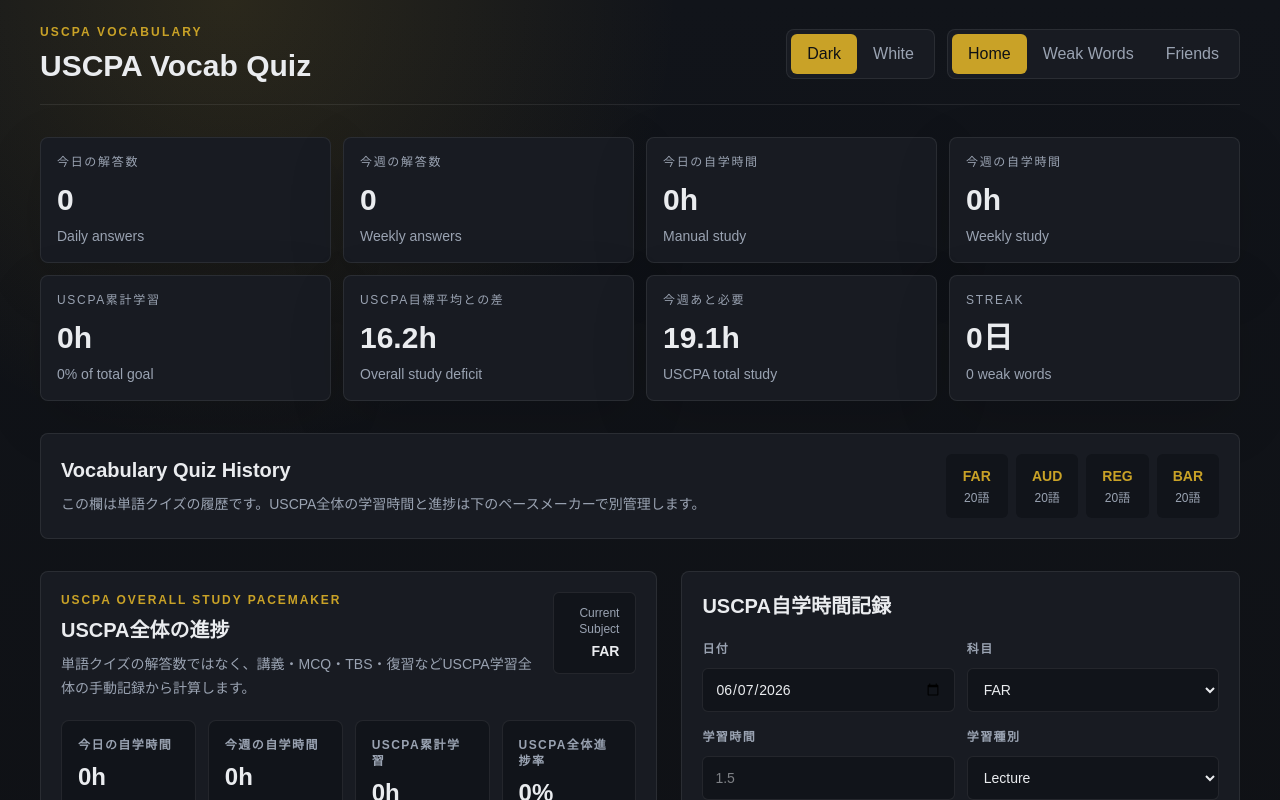
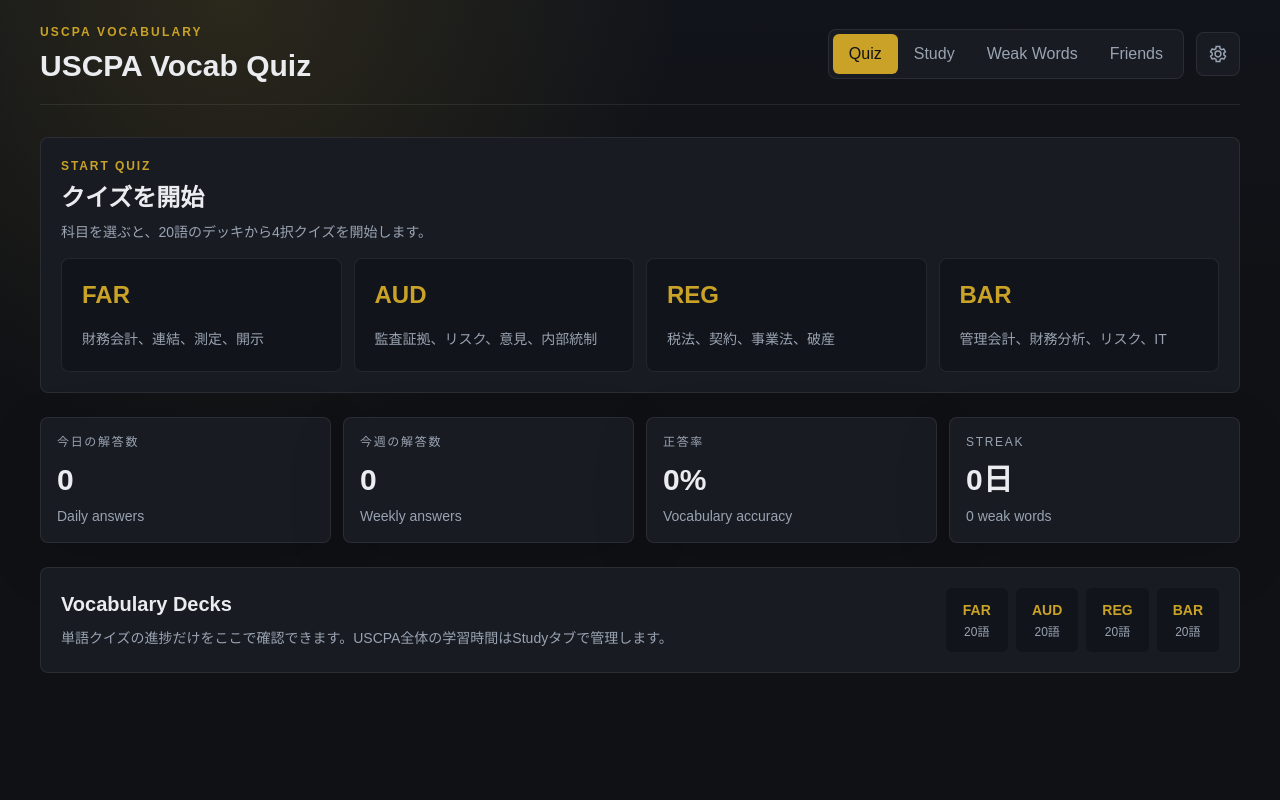
Before and after one commit to yuumaokamori015710-droid/uscpa-vocab-quiz, a Next.js app: page / in a window 1280 px wide. Shown: the top 800 px of the page. Built offline with nearby package versions, Linux system fonts and the light colour scheme.

Commit message:
Reorganize dashboard into learning tabs

```diff
--- a/src/app/page.tsx
+++ b/src/app/page.tsx
@@ -2,9 +2,11 @@
 
 import { useEffect, useMemo, useState } from "react";
 import { AppShell } from "@/components/AppShell";
+import type { AppView } from "@/components/AppShell";
 import { FriendsPanel } from "@/components/FriendsPanel";
 import { QuizPanel } from "@/components/QuizPanel";
 import { ResultPanel } from "@/components/ResultPanel";
+import { SettingsPanel } from "@/components/SettingsPanel";
 import { StatCard } from "@/components/StatCard";
 import { StudyDashboard } from "@/components/StudyDashboard";
 import { SubjectPicker } from "@/components/SubjectPicker";
@@ -14,10 +16,10 @@
 import { useLearningStore } from "@/store/useLearningStore";
 import type { Friend, Subject, Word } from "@/types";
 
-type View = "home" | "quiz" | "result" | "weak" | "friends";
+type View = AppView | "quiz" | "result";
 
 export default function Home() {
-  const [view, setView] = useState<View>("home");
+  const [view, setView] = useState<View>("quizHome");
   const [words, setWords] = useState<Word[]>([]);
   const [quizWords, setQuizWords] = useState<Word[]>([]);
   const [quizSubject, setQuizSubject] = useState<Subject | "Weak">("FAR");
@@ -26,14 +28,9 @@
 
   const resetSession = useLearningStore((state) => state.resetSession);
   const getStats = useLearningStore((state) => state.getStats);
-  const getProgressSummary = useLearningStore((state) => state.getProgressSummary);
   const answers = useLearningStore((state) => state.answers);
-  const studyGoal = useLearningStore((state) => state.studyGoal);
-  const studyLogs = useLearningStore((state) => state.studyLogs);
   const stats = getStats();
-  const todayStudyHours = useLearningStore((state) => state.getTodayStudyHours());
-  const weeklyStudyHours = useLearningStore((state) => state.getWeeklyStudyHours());
-  const progress = useMemo(() => getProgressSummary(), [getProgressSummary, studyGoal, studyLogs]);
+  const weakCount = useLearningStore((state) => Object.values(state.weakWords).filter((word) => word.status !== "Mastered").length);
 
   useEffect(() => {
     setMounted(true);
@@ -44,8 +41,6 @@
     friendRepository.getWeeklyRanking(stats).then(setFriends);
   }, [answers.length, stats.accuracyRate, stats.streak, stats.weeklyAnswered]);
 
-  const weakCount = useLearningStore((state) => Object.values(state.weakWords).filter((word) => word.status !== "Mastered").length);
-
   const deckCounts = useMemo(() => {
     return words.reduce<Record<Subject, number>>(
       (acc, word) => {
@@ -55,6 +50,8 @@
       { FAR: 0, AUD: 0, REG: 0, BAR: 0 }
     );
   }, [words]);
+
+  const activeView: AppView = view === "quiz" || view === "result" ? "quizHome" : view;
 
   const startSubjectQuiz = async (subject: Subject) => {
     const subjectWords = await wordRepository.findBySubject(subject);
@@ -73,7 +70,7 @@
 
   if (!mounted) {
     return (
-      <AppShell activeView="home" onNavigate={(next) => setView(next)}>
+      <AppShell activeView="quizHome" onNavigate={(next) => setView(next)}>
         <section className="mt-8 rounded-lg border border-[var(--border)] bg-[var(--card)] p-8 text-sm text-[var(--muted)]">
           Loading...
         </section>
@@ -82,27 +79,23 @@
   }
 
   return (
-    <AppShell activeView={view === "quiz" || view === "result" ? "home" : view} onNavigate={(next) => setView(next)}>
-      {view === "home" ? (
+    <AppShell activeView={activeView} onNavigate={(next) => setView(next)}>
+      {view === "quizHome" ? (
         <>
-          <section className="mt-8 grid gap-3 sm:grid-cols-2 lg:grid-cols-4">
+          <SubjectPicker onStart={startSubjectQuiz} />
+
+          <section className="mt-6 grid gap-3 sm:grid-cols-2 lg:grid-cols-4">
             <StatCard label="今日の解答数" value={stats.todayAnswered} caption="Daily answers" />
             <StatCard label="今週の解答数" value={stats.weeklyAnswered} caption="Weekly answers" />
-            <StatCard label="今日の自学時間" value={`${todayStudyHours}h`} caption="Manual study" />
-            <StatCard label="今週の自学時間" value={`${weeklyStudyHours}h`} caption="Weekly study" />
-            <StatCard label="USCPA累計学習" value={`${progress.totalStudiedHours}h`} caption={`${progress.progressRate}% of total goal`} />
-            <StatCard label="USCPA目標平均との差" value={`${progress.deficitHours}h`} caption="Overall study deficit" />
-            <StatCard label="今週あと必要" value={`${progress.requiredThisWeekHours}h`} caption="USCPA total study" />
+            <StatCard label="正答率" value={`${stats.accuracyRate}%`} caption="Vocabulary accuracy" />
             <StatCard label="Streak" value={`${stats.streak}日`} caption={`${weakCount} weak words`} />
           </section>
 
-          <section className="mt-8 rounded-lg border border-[var(--border)] bg-[var(--card)] p-5">
-            <div className="grid gap-4 md:grid-cols-[1fr_auto] md:items-center">
+          <section className="mt-6 rounded-lg border border-[var(--border)] bg-[var(--card)] p-5">
+            <div className="flex flex-col gap-4 md:flex-row md:items-center md:justify-between">
               <div>
-                <h2 className="text-xl font-semibold text-[var(--text)]">Vocabulary Quiz History</h2>
-                <p className="mt-2 text-sm leading-6 text-[var(--muted)]">
-                  この欄は単語クイズの履歴です。USCPA全体の学習時間と進捗は下のペースメーカーで別管理します。
-                </p>
+                <h2 className="text-xl font-semibold text-[var(--text)]">Vocabulary Decks</h2>
+                <p className="mt-2 text-sm leading-6 text-[var(--muted)]">単語クイズの進捗だけをここで確認できます。USCPA全体の学習時間はStudyタブで管理します。</p>
               </div>
               <div className="grid grid-cols-4 gap-2 text-center">
                 {Object.entries(deckCounts).map(([subject, count]) => (
@@ -114,12 +107,10 @@
               </div>
             </div>
           </section>
-
-          <StudyDashboard />
-
-          <SubjectPicker onStart={startSubjectQuiz} />
         </>
       ) : null}
+
+      {view === "study" ? <StudyDashboard /> : null}
 
       {view === "quiz" ? (
         <QuizPanel
@@ -127,13 +118,14 @@
           words={quizWords}
           allWords={words}
           onFinish={() => setView("result")}
-          onCancel={() => setView("home")}
+          onCancel={() => setView("quizHome")}
         />
       ) : null}
 
-      {view === "result" ? <ResultPanel onHome={() => setView("home")} /> : null}
+      {view === "result" ? <ResultPanel onHome={() => setView("quizHome")} /> : null}
       {view === "weak" ? <WeakWordsPanel words={words} onReview={startWeakQuiz} /> : null}
       {view === "friends" ? <FriendsPanel friends={friends} /> : null}
+      {view === "settings" ? <SettingsPanel /> : null}
     </AppShell>
   );
 }
--- a/src/components/AppShell.tsx
+++ b/src/components/AppShell.tsx
@@ -4,17 +4,19 @@
 import type { ReactNode } from "react";
 import { useLearningStore } from "@/store/useLearningStore";
 
+export type AppView = "quizHome" | "study" | "weak" | "friends" | "settings";
+
 type AppShellProps = {
-  activeView: string;
-  onNavigate: (view: "home" | "weak" | "friends") => void;
+  activeView: AppView;
+  onNavigate: (view: AppView) => void;
   children: ReactNode;
 };
 
 export function AppShell({ activeView, onNavigate, children }: AppShellProps) {
   const theme = useLearningStore((state) => state.theme);
-  const setTheme = useLearningStore((state) => state.setTheme);
   const items = [
-    { id: "home", label: "Home" },
+    { id: "quizHome", label: "Quiz" },
+    { id: "study", label: "Study" },
     { id: "weak", label: "Weak Words" },
     { id: "friends", label: "Friends" }
   ] as const;
@@ -30,26 +32,13 @@
           <p className="text-xs font-semibold uppercase tracking-[0.18em] text-[var(--accent)]">USCPA Vocabulary</p>
           <h1 className="mt-2 text-2xl font-semibold text-[var(--text)] sm:text-3xl">USCPA Vocab Quiz</h1>
         </div>
-        <div className="flex flex-col gap-3 sm:flex-row sm:items-center">
-          <div className="flex rounded-lg border border-[var(--border)] bg-[var(--card)] p-1">
-            {(["dark", "light"] as const).map((mode) => (
-              <button
-                key={mode}
-                onClick={() => setTheme(mode)}
-                className={`h-10 rounded-md px-4 text-sm font-medium transition ${
-                  theme === mode ? "bg-[var(--accent)] text-[var(--background)]" : "text-[var(--muted)] hover:bg-[var(--hover)] hover:text-[var(--text)]"
-                }`}
-              >
-                {mode === "dark" ? "Dark" : "White"}
-              </button>
-            ))}
-          </div>
-          <nav className="flex w-full rounded-lg border border-[var(--border)] bg-[var(--card)] p-1 sm:w-auto">
+        <div className="flex items-center gap-3">
+          <nav className="grid flex-1 grid-cols-4 rounded-lg border border-[var(--border)] bg-[var(--card)] p-1 sm:flex sm:w-auto sm:flex-none">
             {items.map((item) => (
               <button
                 key={item.id}
                 onClick={() => onNavigate(item.id)}
-                className={`h-10 flex-1 rounded-md px-4 text-sm font-medium transition sm:flex-none ${
+                className={`h-10 rounded-md px-2 text-sm font-medium transition sm:px-4 ${
                   activeView === item.id
                     ? "bg-[var(--accent)] text-[var(--background)]"
                     : "text-[var(--muted)] hover:bg-[var(--hover)] hover:text-[var(--text)]"
@@ -59,6 +48,19 @@
               </button>
             ))}
           </nav>
+          <button
+            aria-label="Settings"
+            title="Settings"
+            onClick={() => onNavigate("settings")}
+            className={`grid h-11 w-11 shrink-0 place-items-center rounded-lg border border-[var(--border)] transition ${
+              activeView === "settings" ? "bg-[var(--accent)] text-[var(--background)]" : "bg-[var(--card)] text-[var(--muted)] hover:bg-[var(--hover)] hover:text-[var(--text)]"
+            }`}
+          >
+            <svg aria-hidden="true" viewBox="0 0 24 24" className="h-5 w-5" fill="none" stroke="currentColor" strokeWidth="1.8">
+              <path d="M12 8.5a3.5 3.5 0 1 1 0 7 3.5 3.5 0 0 1 0-7Z" />
+              <path d="M19 12a7.5 7.5 0 0 0-.1-1.2l2-1.5-2-3.4-2.4 1a7.7 7.7 0 0 0-2-1.2L14.2 3h-4.4l-.4 2.7a7.7 7.7 0 0 0-2 1.2l-2.4-1-2 3.4 2 1.5A7.5 7.5 0 0 0 5 12c0 .4 0 .8.1 1.2l-2 1.5 2 3.4 2.4-1a7.7 7.7 0 0 0 2 1.2l.4 2.7h4.4l.4-2.7a7.7 7.7 0 0 0 2-1.2l2.4 1 2-3.4-2-1.5c.1-.4.1-.8.1-1.2Z" />
+            </svg>
+          </button>
         </div>
       </header>
       {children}
--- /dev/null
+++ b/src/components/SettingsPanel.tsx
@@ -0,0 +1,36 @@
+"use client";
+
+import { useLearningStore } from "@/store/useLearningStore";
+
+export function SettingsPanel() {
+  const theme = useLearningStore((state) => state.theme);
+  const setTheme = useLearningStore((state) => state.setTheme);
+
+  return (
+    <section className="mt-8 max-w-3xl rounded-lg border border-[var(--border)] bg-[var(--card)] p-5">
+      <p className="text-xs font-semibold uppercase tracking-[0.16em] text-[var(--accent)]">Settings</p>
+      <h2 className="mt-2 text-xl font-semibold text-[var(--text)]">表示設定</h2>
+      <div className="mt-5 rounded-lg border border-[var(--border)] bg-[var(--surface)] p-4">
+        <div className="flex flex-col gap-4 sm:flex-row sm:items-center sm:justify-between">
+          <div>
+            <p className="font-semibold text-[var(--text)]">カラーモード</p>
+            <p className="mt-1 text-sm text-[var(--muted)]">学習しやすい表示に切り替えます。</p>
+          </div>
+          <div className="grid grid-cols-2 rounded-lg border border-[var(--border)] bg-[var(--card)] p-1">
+            {(["dark", "light"] as const).map((mode) => (
+              <button
+                key={mode}
+                onClick={() => setTheme(mode)}
+                className={`h-10 rounded-md px-5 text-sm font-semibold transition ${
+                  theme === mode ? "bg-[var(--accent)] text-[var(--background)]" : "text-[var(--muted)] hover:bg-[var(--hover)] hover:text-[var(--text)]"
+                }`}
+              >
+                {mode === "dark" ? "Dark" : "White"}
+              </button>
+            ))}
+          </div>
+        </div>
+      </div>
+    </section>
+  );
+}
--- a/src/components/SubjectPicker.tsx
+++ b/src/components/SubjectPicker.tsx
@@ -13,11 +13,12 @@
 
 export function SubjectPicker({ onStart }: SubjectPickerProps) {
   return (
-    <section className="mt-8">
-      <div className="flex items-end justify-between gap-4">
+    <section className="mt-8 rounded-lg border border-[var(--border)] bg-[var(--card)] p-5">
+      <div className="flex flex-col gap-2 sm:flex-row sm:items-end sm:justify-between">
         <div>
-          <h2 className="text-xl font-semibold text-[var(--text)]">Subject Selection</h2>
-          <p className="mt-2 text-sm text-[var(--muted)]">科目を選ぶと20問のデッキからクイズを開始します。</p>
+          <p className="text-xs font-semibold uppercase tracking-[0.16em] text-[var(--accent)]">Start Quiz</p>
+          <h2 className="mt-2 text-2xl font-semibold text-[var(--text)]">クイズを開始</h2>
+          <p className="mt-2 text-sm text-[var(--muted)]">科目を選ぶと、20語のデッキから4択クイズを開始します。</p>
         </div>
       </div>
       <div className="mt-4 grid gap-3 md:grid-cols-4">
@@ -25,7 +26,7 @@
           <button
             key={subject.id}
             onClick={() => onStart(subject.id)}
-            className="rounded-lg border border-[var(--border)] bg-[var(--card)] p-5 text-left transition hover:-translate-y-0.5 hover:border-[var(--accent)] hover:bg-[var(--hover)]"
+            className="rounded-lg border border-[var(--border)] bg-[var(--surface)] p-5 text-left transition hover:-translate-y-0.5 hover:border-[var(--accent)] hover:bg-[var(--hover)]"
           >
             <span className="text-2xl font-semibold text-[var(--accent)]">{subject.title}</span>
             <span className="mt-4 block text-sm leading-6 text-[var(--muted)]">{subject.description}</span>
```
